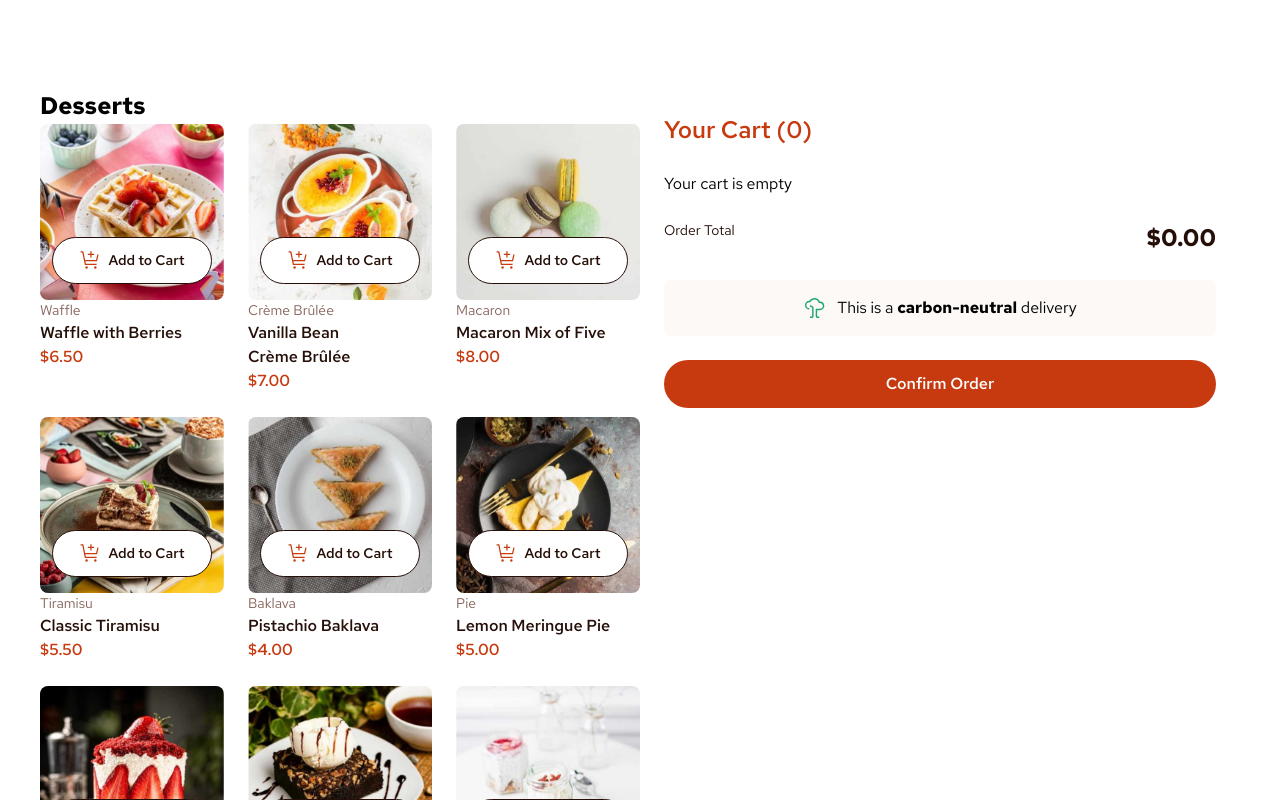
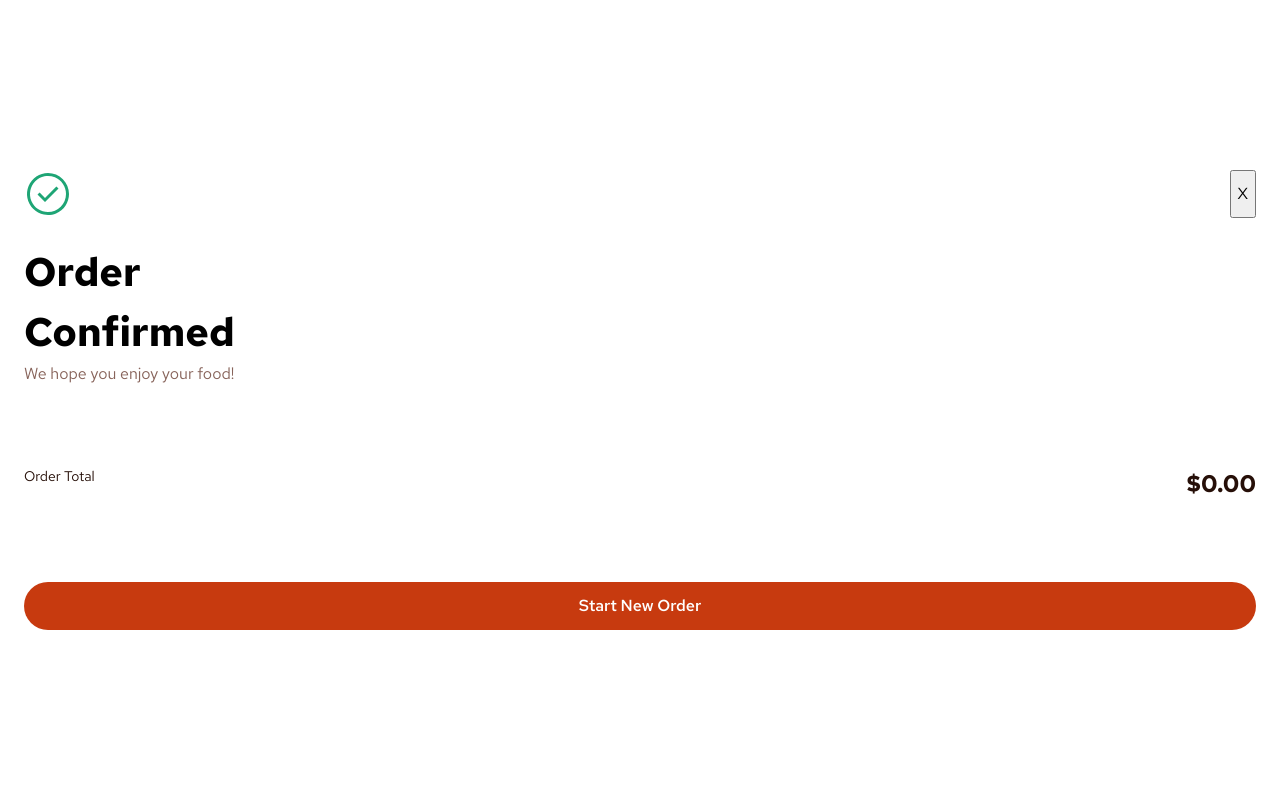
Before and after one commit to mayor-creator/product_list_app, a React (Vite) app: page / in a window 1280 px wide. Both pictures are taken after a click on the button "Confirm Order". Shown: the top 800 px of the page. Built offline with nearby package versions, Linux system fonts and the light colour scheme.

Commit message:
style: enhance ConfirmOrderModal with improved layout and styling

```diff
--- /dev/null
+++ b/src/component/modal/OrderModal.module.css
@@ -0,0 +1,107 @@
+.modalOverlay {
+  position: fixed;
+  top: 0;
+  left: 0;
+  right: 0;
+  bottom: 0;
+  background-color: var(--color-white);
+  display: flex;
+  flex-direction: column;
+  justify-content: center;
+  z-index: 1000;
+  gap: 2rem;
+}
+
+.titleInfoContainer {
+  display: flex;
+  flex-direction: column;
+  gap: 1.5rem;
+  padding: 1.5rem;
+}
+
+.modalInfoContainer {
+  display: flex;
+  justify-content: space-between;
+}
+
+.modalTitle {
+  font-size: 2.5rem;
+  font-weight: bold;
+  width: 20.438rem;
+}
+
+.modalMessage {
+  color: var(--color-rose-500);
+}
+
+.modalItemContainer {
+  display: flex;
+  flex-direction: column;
+  gap: 1.5rem;
+  padding: 1.5rem;
+}
+
+.modalItem {
+  display: flex;
+  flex-direction: column;
+  gap: 0.5rem;
+}
+
+.modalItemName {
+  color: var(--color-rose-900);
+  font-size: 0.875rem;
+  font-weight: 600;
+}
+
+.modalItemQuantity {
+  color: var(--color-red);
+  font-size: 0.875rem;
+  font-weight: 600;
+}
+
+.modalItemPrice {
+  color: var(--color-rose-500);
+  font-size: 0.875rem;
+}
+
+.modalItemTotal {
+  color: var(--color-rose-900);
+  font-size: 1rem;
+  font-weight: 600;
+}
+
+.modalTotal {
+  display: flex;
+  justify-content: space-between;
+}
+
+.orderTotalTitle {
+  color: var(--color-rose-900);
+  font-size: 0.875rem;
+  font-weight: 400;
+}
+
+.orderTotalPrice {
+  color: var(--color-rose-900);
+  font-size: 1.5rem;
+  font-weight: 700;
+}
+
+.modalItemChild {
+  display: flex;
+  gap: 0.5rem;
+}
+
+.modalImage {
+  display: inline;
+}
+
+.modalDivider {
+  background: var(--color-rose-100);
+  border: none;
+  height: 0.125rem;
+}
+
+.modalButtonContainer {
+  padding: 1.5rem;
+}
--- a/src/component/modal/OrderModal.tsx
+++ b/src/component/modal/OrderModal.tsx
@@ -1,5 +1,6 @@
 import orderConfirmedIcon from "../../assets/images/icon-order-confirmed.svg";
 import { Button } from "../ui/button/Button";
+import styles from "./OrderModal.module.css";
 
 interface CartItem {
 	name: string;
@@ -31,38 +32,56 @@ export const ConfirmOrderModal = ({
 	const total = calculateTotal(items);
 
 	return (
-		<>
-			<img src={orderConfirmedIcon} alt="check mark icon" />
-			<div>
-				<button type="button" onClick={onClose}>
-					X
-				</button>
+		<div className={styles.modalOverlay}>
+			<div className={styles.titleInfoContainer}>
+				<div className={styles.modalInfoContainer}>
+					<img
+						src={orderConfirmedIcon}
+						alt="check mark icon"
+						className={styles.modalImage}
+					/>
+					<button type="button" onClick={onClose}>
+						X
+					</button>
+				</div>
+				<div>
+					<h1 className={styles.modalTitle}>Order Confirmed</h1>
+					<p className={styles.modalMessage}>We hope you enjoy your food!</p>
+				</div>
 			</div>
-			<h1>Order Confirmed</h1>
-			<p>We hope you enjoy your food!</p>
 
-			<div>
+			<div className={styles.modalItemContainer}>
 				{items.length > 0
 					? items.map((item) => (
-							<div key={item.name}>
-								<p>{item.name}</p>
-								<div>
-									<span>{item.quantity}x</span>
-									<span>${item.price.toFixed(2)}</span>
-									<span>${(item.quantity * item.price).toFixed(2)}</span>
+							<div key={item.name} className={styles.modalItem}>
+								<p className={styles.modalItemName}>{item.name}</p>
+								<div className={styles.modalItemChild}>
+									<span className={styles.modalItemQuantity}>
+										{item.quantity}x
+									</span>
+									<span className={styles.modalItemPrice}>
+										${item.price.toFixed(2)}
+									</span>
+									<span className={styles.modalItemTotal}>
+										${(item.quantity * item.price).toFixed(2)}
+									</span>
 								</div>
-								<hr />
+								<hr className={styles.modalDivider} />
 							</div>
 						))
 					: null}
+
+				<div className={styles.modalTotal}>
+					<span className={styles.orderTotalTitle}>Order Total</span>
+					<span className={styles.orderTotalPrice}>${total.toFixed(2)}</span>
+				</div>
 			</div>
-			<div>
-				<span>Order Total</span>
-				<span>${total.toFixed(2)}</span>
+
+			<div className={styles.modalButtonContainer}>
+				<Button variant="tertiary" size="medium" onClick={onStartNewOrder}>
+					Start New Order
+				</Button>
 			</div>
-			<Button variant="primary" size="medium" onClick={onStartNewOrder}>
-				Start New Order
-			</Button>
-		</>
+		</div>
 	);
 };
```
